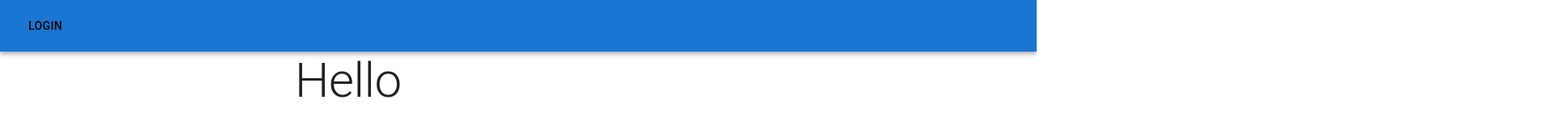
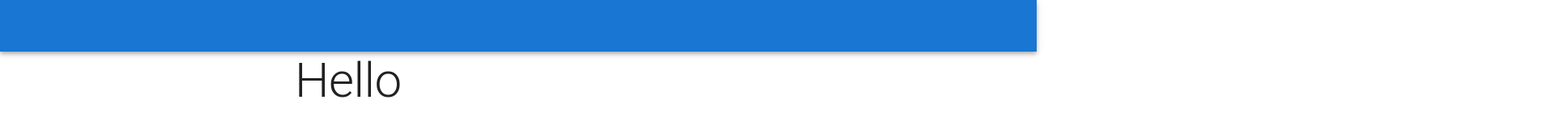
Before and after one commit to alexlalov-hub/React-Full-Stack-Web-App, a React (Create React App) app in the folder client/: page / in a window 1280 px wide. Shown: the top 160 px of the page at 81% size, 1920 px wide, since content can reach past the window. Built offline with nearby package versions, Linux system fonts and the light colour scheme.

Commit message:
Adding Material UI  Icons and trying out a simple navigation

```diff
--- a/client/package.json
+++ b/client/package.json
@@ -5,6 +5,7 @@
   "dependencies": {
     "@emotion/react": "^11.9.3",
     "@emotion/styled": "^11.9.3",
+    "@mui/icons-material": "^5.8.4",
     "@mui/material": "^5.9.0",
     "@testing-library/jest-dom": "^5.16.4",
     "@testing-library/react": "^13.3.0",
--- a/client/src/App.js
+++ b/client/src/App.js
@@ -15,8 +15,10 @@ function App() {
         <Fragment>
             <CssBaseline />
             <AppBar sx={{ position: "static" }}>
-                <Toolbar>
-                    <Button sx={{ color: "black", position: "right" }}>Login</Button>
+                <Toolbar >
+                    <Button sx={{ color: "black", left: "2270px", fontSize: "17px" }}>Register</Button>
+                    <Button sx={{ color: "black", left: "2275px", fontSize: "17px" }}>Login</Button>
+                    <Button sx={{ color: "black", left: "2280px", fontSize: "17px" }}>Logout</Button>
                 </Toolbar>
             </AppBar>
             <main>
```
Also changed, not shown: 1 other file (tests, documents, lock files or other folders).
